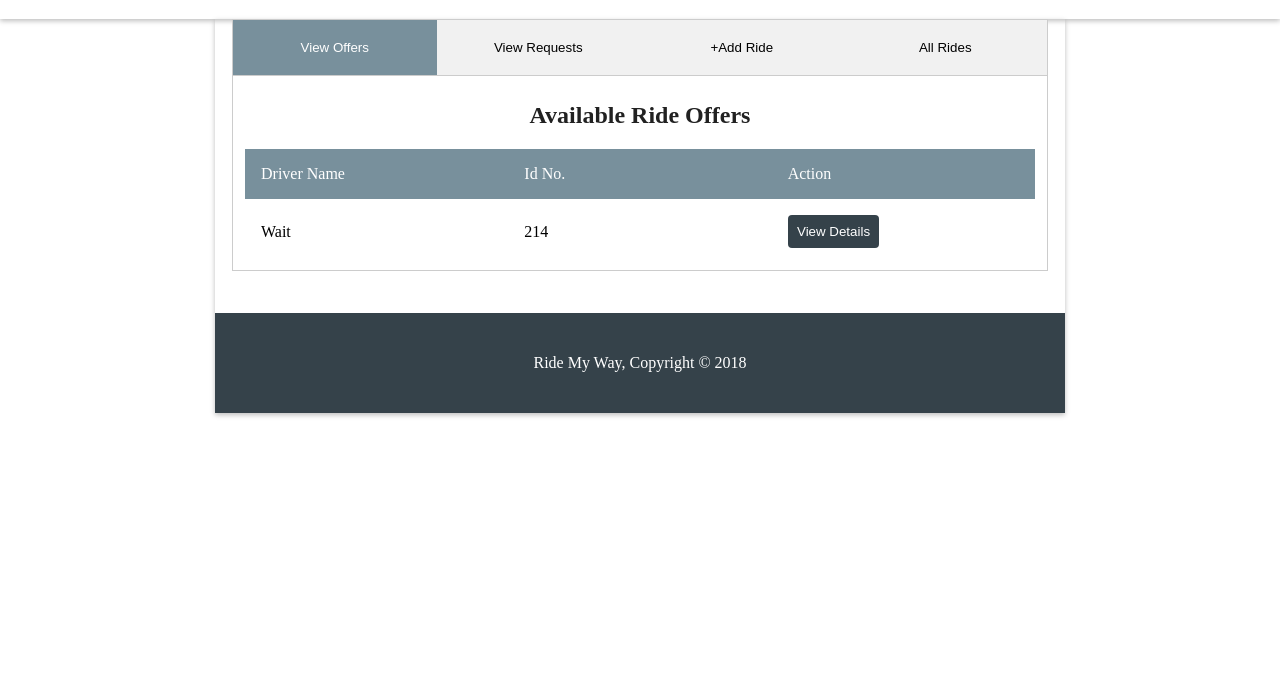
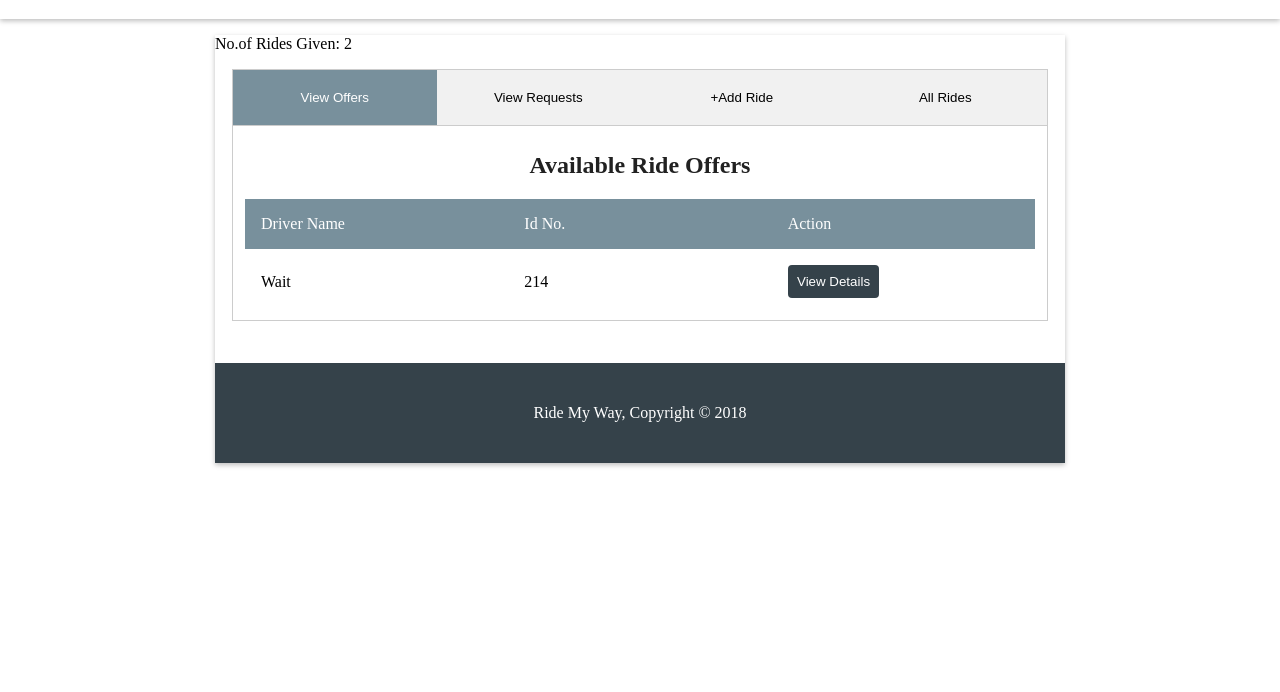
Before and after one commit to collinewait/ride-my-way, a plain HTML site: page driver.html in a window 1280 px wide. Shown: the part 108-800 px from the top of the page. Drawn offline with Linux system fonts and the light colour scheme.

Commit message:
[#158284608] Show number of rides given

```diff
--- a/driver.html
+++ b/driver.html
@@ -21,6 +21,11 @@
 
     <main>
         <section class="content">
+            <div class="rides">
+                <div id="no_of_rides_given">
+                    <p>No.of Rides Given: 2</p>
+                </div>
+            </div>
             <div id="driver_menu_container">
                 <div id="driver_container">
 
```
